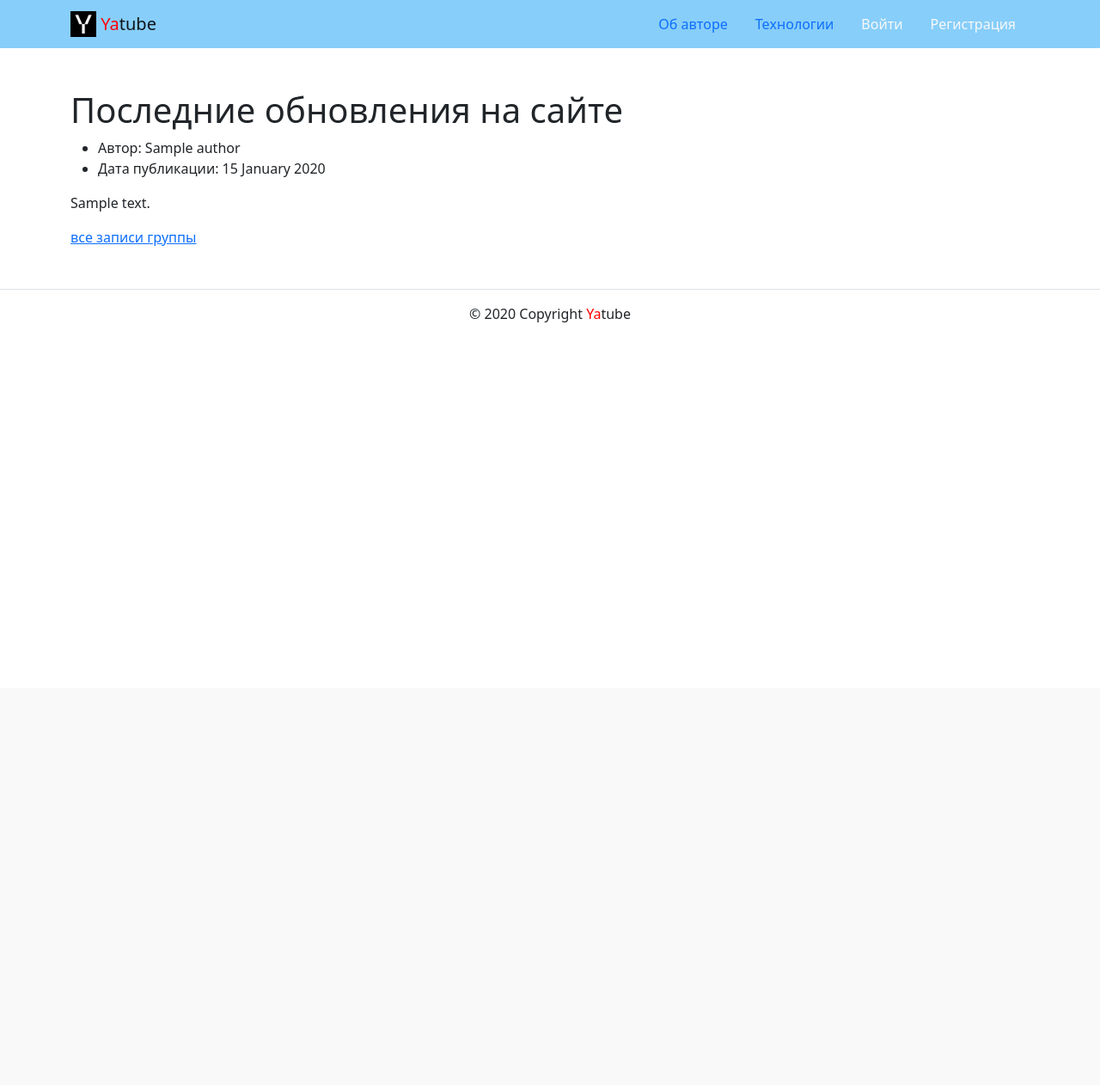
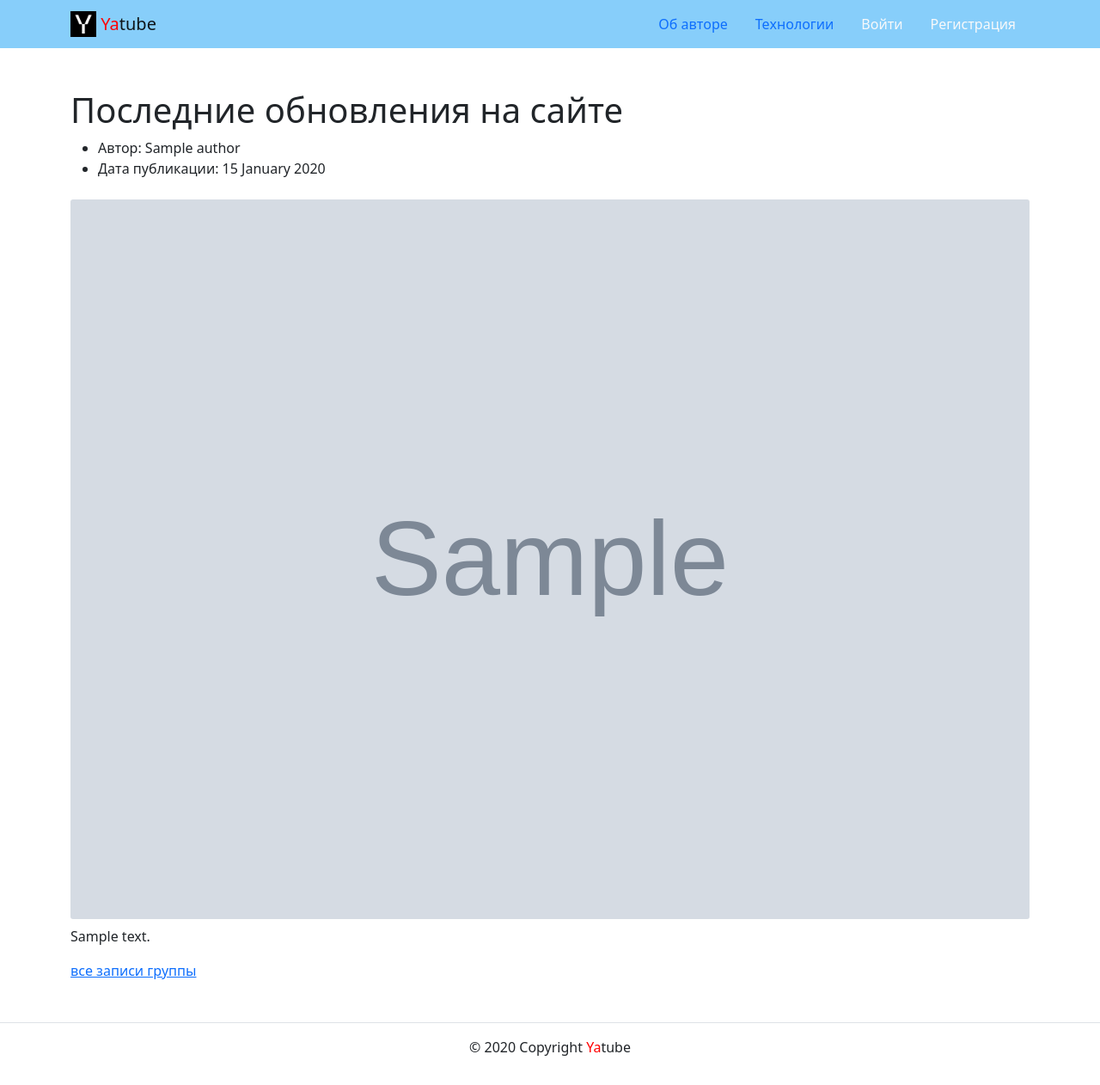
Before and after one commit to StanislavBerezovskii/hw04_tests, a Django app: template yatube/templates/posts/index.html in a window 1280 px wide. Shown: the whole page at 86% size. Before the commit the page ends 375 px from the top, so only its background shows below. Run offline with Django 3.2, Linux system fonts and the light colour scheme; the template is opened without the code that fills it: most values are stand-ins (such as "Sample title", 1, 10 or a date in 2020); grey boxes marked "Sample" are stand-in pictures; some libraries are stand-ins or nearby versions.

Commit message:
added pics to 4 templates

```diff
--- a/yatube/templates/posts/group_list.html
+++ b/yatube/templates/posts/group_list.html
@@ -1,4 +1,5 @@
 {% extends 'base.html' %}
+{% load thumbnail %}
 {% block title %}
   Записи сообщества {{ group.title }}
 {% endblock %}
@@ -18,6 +19,9 @@
         Дата публикации: {{ post.pub_date|date:"d E Y" }}
       </li>
     </ul>
+    {% thumbnail post.image "960x339" crop="center" upscale=True as im %}
+      <img class="card-img my-2" src="{{ im.url }}">
+    {% endthumbnail %}
     <p>{{ post.text }}</p>
     {% if not forloop.last %}<hr>{% endif %}
     {% endfor %}
--- a/yatube/templates/posts/index.html
+++ b/yatube/templates/posts/index.html
@@ -1,4 +1,5 @@
 {% extends 'base.html' %}
+{% load thumbnail %}
 
 {% block title %}
   Последние обновления на сайте
@@ -15,6 +16,9 @@
         Дата публикации: {{ post.pub_date|date:"d E Y" }}
       </li>
     </ul>
+    {% thumbnail post.image "960x339" crop="center" upscale=True as im %}
+      <img class="card-img my-2" src="{{ im.url }}">
+    {% endthumbnail %}
     <p>{{ post.text }}</p>
     {% if post.group %}
       <a href="{% url 'posts:group_list' post.group.slug %}">
--- a/yatube/templates/posts/profile.html
+++ b/yatube/templates/posts/profile.html
@@ -1,4 +1,5 @@
 {% extends 'base.html' %}
+{% load thumbnail %}
 
 {% block title %}
   Профайл пользователя {{ username }}
@@ -19,6 +20,9 @@
             Дата публикации: {{ post.pub_date|date:"d E Y" }}
           </li>
         </ul>
+        {% thumbnail post.image "960x339" crop="center" upscale=True as im %}
+          <img class="card-img my-2" src="{{ im.url }}">
+        {% endthumbnail %}
         <p>{{ post.text }}</p>
         <a href="{% url 'posts:post_detail' post.id %}">подробная информация</a>
       </article>
```
